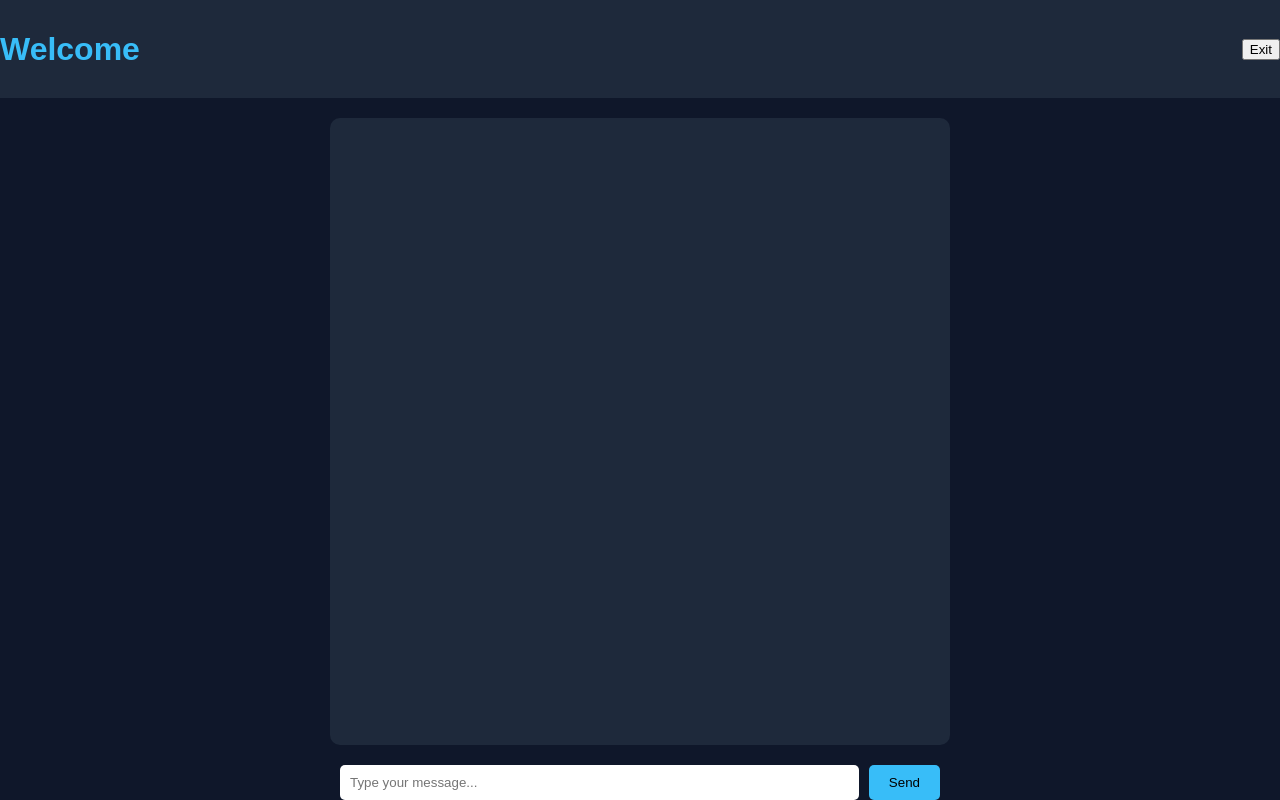
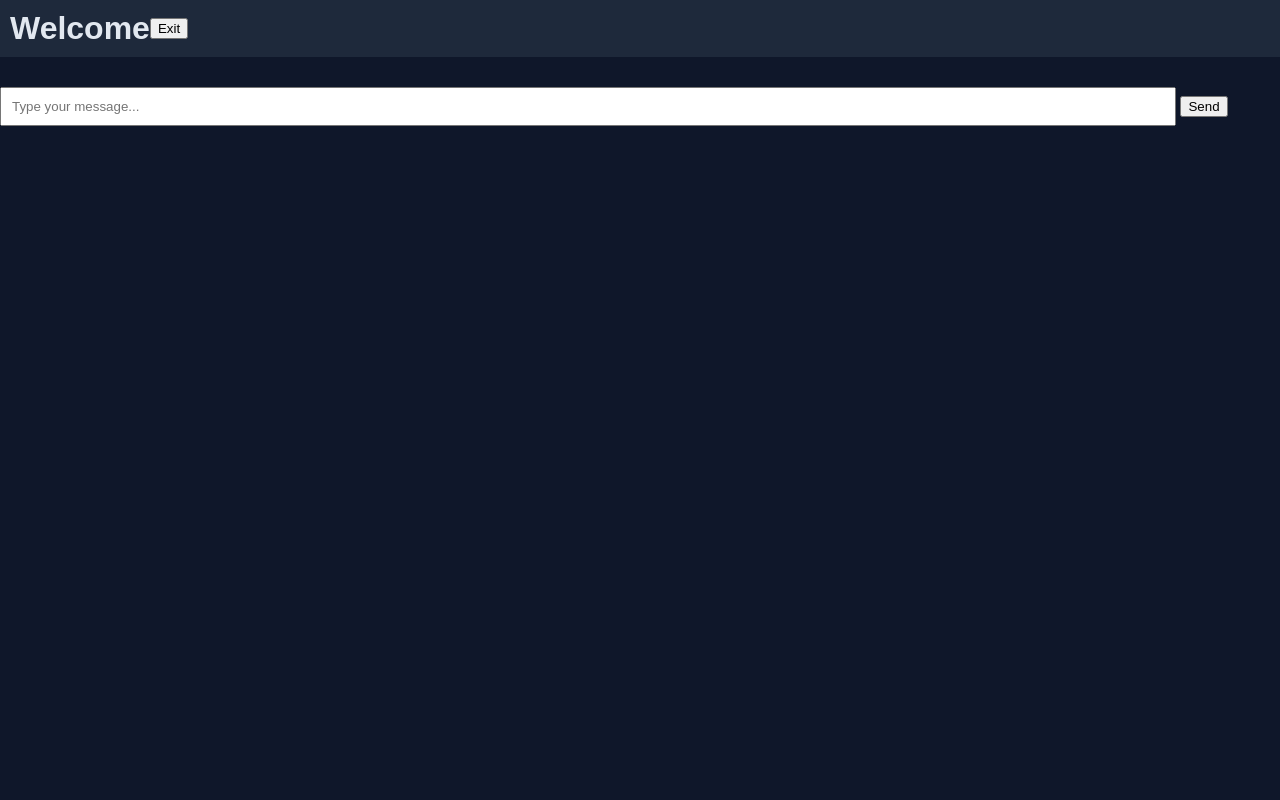
Before and after one commit to xhlazz/IdkGameLol, a plain HTML site: page chat.html in a window 1280 px wide. Drawn offline with Linux system fonts and the light colour scheme.

Commit message:
Update style.css

```diff
--- a/style.css
+++ b/style.css
@@ -3,99 +3,47 @@ body {
   margin: 0;
   background: #0f172a;
   color: #e2e8f0;
-  display: flex;
-  flex-direction: column;
-  align-items: center;
-  justify-content: center;
-  min-height: 100vh;
 }
 
-h1 {
-  font-size: 2rem;
-  margin-bottom: 20px;
-  color: #38bdf8;
+h1, p {
+  margin: 0;
 }
 
-.user-container {
-  display: flex;
-  gap: 40px;
+.profile-container, .chat-container {
+  max-width: 600px;
+  margin: 20px auto;
+  text-align: center;
 }
 
-.user {
-  text-align: center;
-  cursor: pointer;
-}
-
-.user img {
-  width: 100px;
-  height: 100px;
-  border-radius: 50%;
-  border: 3px solid #38bdf8;
-  transition: transform 0.3s;
-}
-
-.user:hover img {
-  transform: scale(1.1);
-}
-
-.user span {
-  display: block;
-  margin-top: 10px;
-  font-size: 1.2rem;
+textarea, input[type="text"], input[type="file"] {
+  margin: 10px 0;
+  padding: 10px;
+  width: 90%;
 }
 
 .chat-header {
-  width: 100%;
+  display: flex;
+  align-items: center;
   background: #1e293b;
   padding: 10px;
-  display: flex;
-  justify-content: space-between;
-  align-items: center;
 }
 
-.chat-container {
-  flex: 1;
-  width: 100%;
-  max-width: 600px;
-  overflow-y: auto;
-  background: #1e293b;
-  padding: 10px;
-  border-radius: 10px;
-  margin: 20px 0;
+.chat-header img {
+  width: 50px;
+  height: 50px;
+  border-radius: 50%;
+  margin-right: 10px;
 }
 
 .message {
-  padding: 10px;
-  border-radius: 5px;
-  margin-bottom: 10px;
-  background: #1e293b;
-  color: #e2e8f0;
+  display: flex;
+  align-items: center;
+  margin: 10px 0;
 }
 
-.message.self {
-  background: #38bdf8;
-  color: #1e293b;
-  text-align: right;
+.message-profile-picture {
+  width: 30px;
+  height: 30px;
+  border-radius: 50%;
+  margin-right: 10px;
 }
-
-.chat-footer {
-  display: flex;
-  gap: 10px;
-  width: 100%;
-  max-width: 600px;
-}
-
-.chat-footer input {
-  flex: 1;
-  padding: 10px;
-  border-radius: 5px;
-  border: none;
-}
-
-.chat-footer button {
-  padding: 10px 20px;
-  background: #38bdf8;
-  border: none;
-  border-radius: 5px;
-  cursor: pointer;
-}
```
